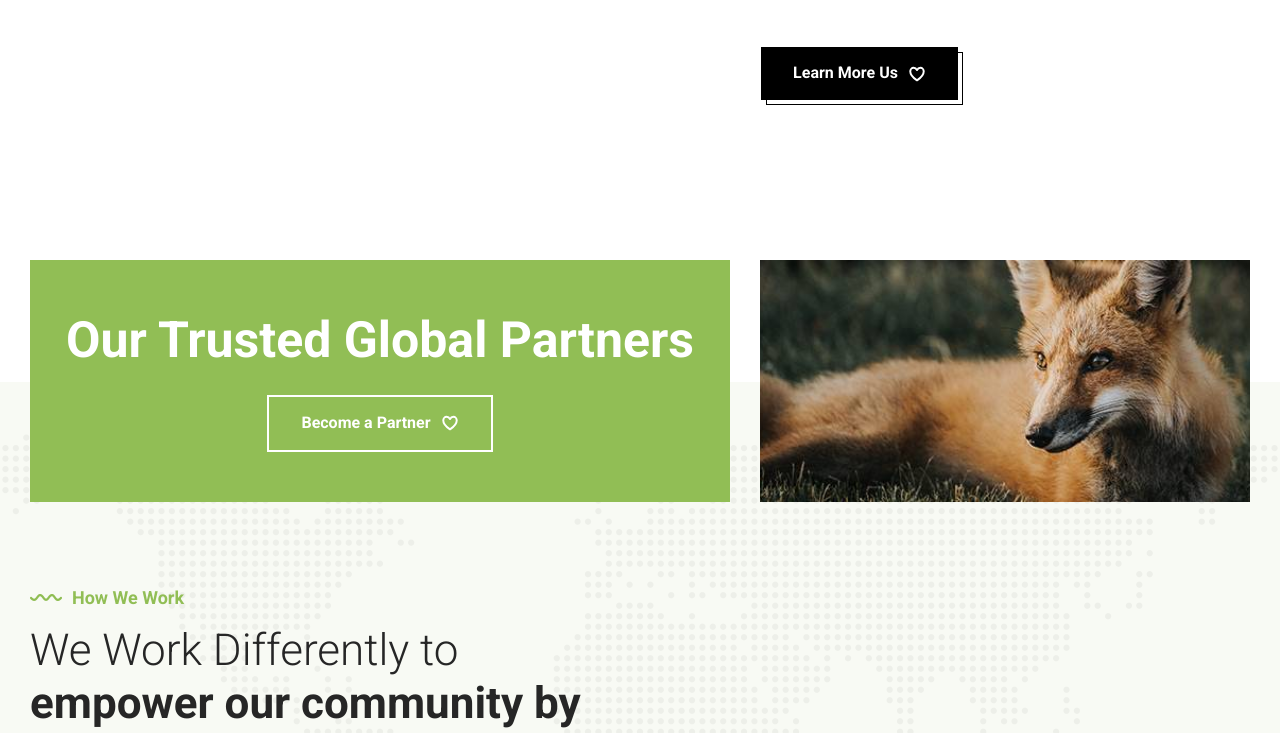
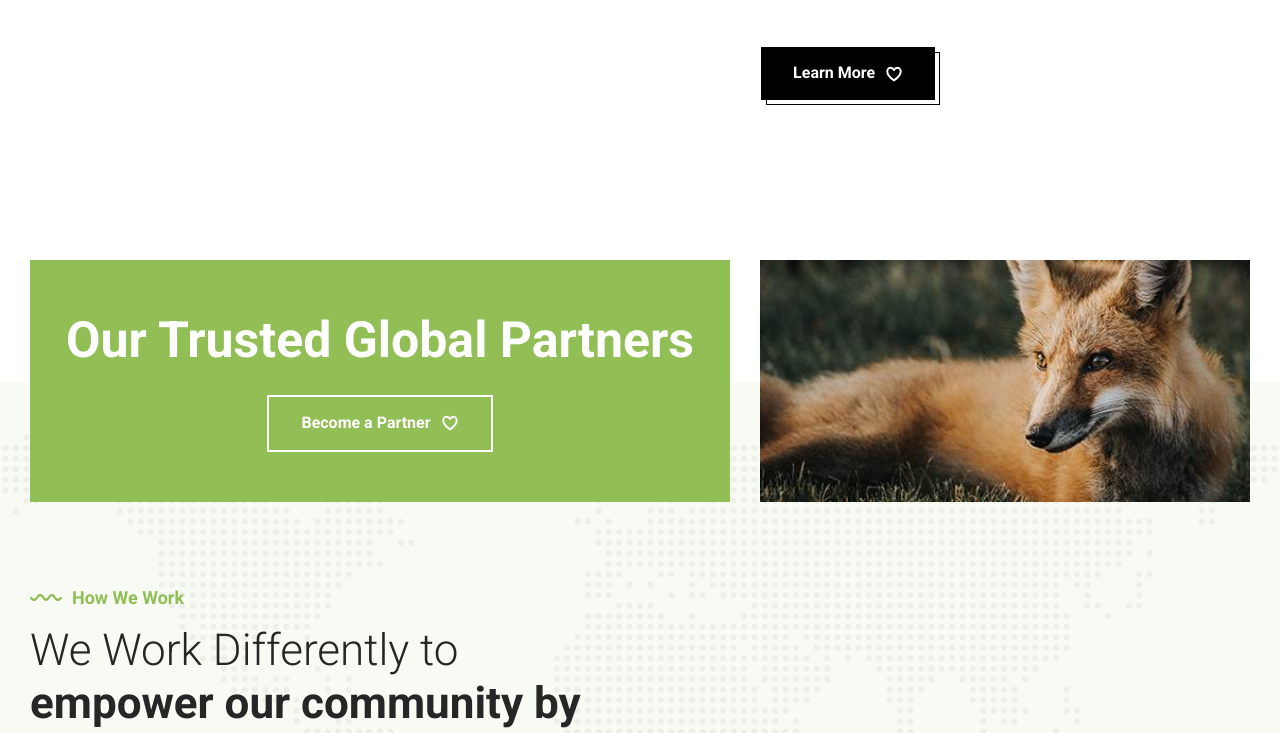
Before and after one commit to benahink/collo-comm-assoc, a plain HTML site: page index.html in a window 1280 px wide. Shown: the part 1717-2450 px from the top of the page. Drawn offline with nearby package versions, Linux system fonts and the light colour scheme.

Commit message:
button text

```diff
--- a/index.html
+++ b/index.html
@@ -315,7 +315,7 @@
               </ul>
 
               <button class="btn btn-secondary">
-                <span>Learn More Us</span>
+                <span>Learn More</span>
 
                 <ion-icon name="heart-outline" aria-hidden="true"></ion-icon>
               </button>
@@ -792,7 +792,7 @@
           </ul>
 
           <button class="btn btn-secondary">
-            <span>Learn More Us</span>
+            <span>Learn More</span>
 
             <ion-icon name="heart-outline" aria-hidden="true"></ion-icon>
           </button>
```
